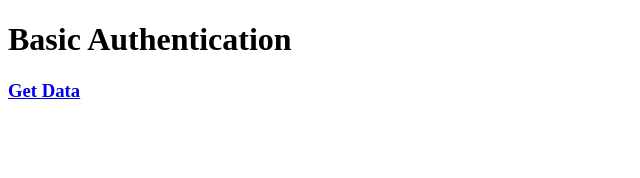
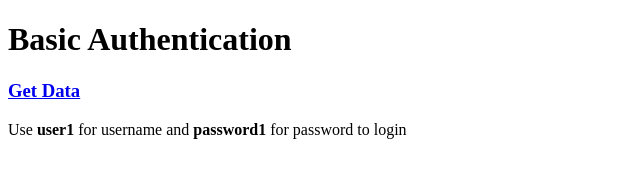
Before and after one commit to uthcst/express_basicAuth, a website: page www/index.html in a window 1280 px wide. Shown: the whole page, without its empty margins (0-640 px from the left). Drawn offline with Linux system fonts and the light colour scheme.

Commit message:
update message

```diff
--- a/www/index.html
+++ b/www/index.html
@@ -9,5 +9,6 @@
 <body>
     <h1>Basic Authentication</h1>
     <h3><a href="/api/data">Get Data</a></h3>
+    <div id="loginText">Use <b>user1</b> for username and <b>password1</b> for password to login </div>
 </body>
 </html>
```
